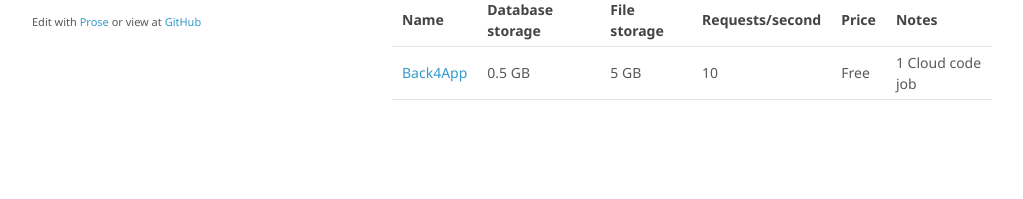
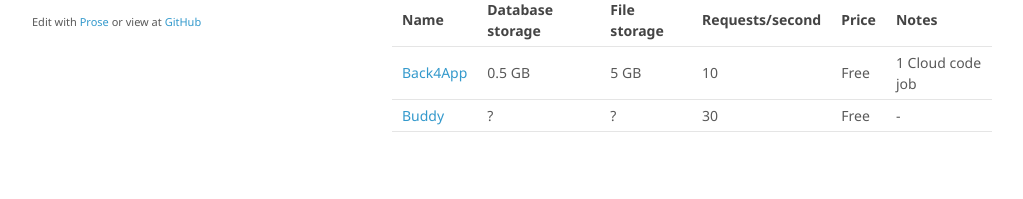
Before and after one commit to oscarb/pad, a Jekyll site: the page built from _docs/parse-server.md, in a window 1280 px wide. Shown: the part 799-998 px from the top of the page, without its empty margins (128-1151 px from the left). Built offline with Jekyll 4.4.1, drawn with Linux system fonts in a browser that asks for light colours; some web fonts are replaced; before the commit the page ends 969 px from its top, so only the background shows below that.

Commit message:
Updated parse-server.md

```diff
--- a/_docs/parse-server.md
+++ b/_docs/parse-server.md
@@ -38,3 +38,4 @@ If MongoDb fails, [download MongoDb](https://www.mongodb.com/download-center#pro
 Name | Database storage | File storage | Requests/second | Price   | Notes
 -----|------------------|--------------|-----------------|---------|-----------
 [Back4App](https://www.back4app.com/) | 0.5 GB | 5 GB | 10 | Free | 1 Cloud code job
+[Buddy](https://buddy.com/) | ? | ? | 30 | Free | -
```
